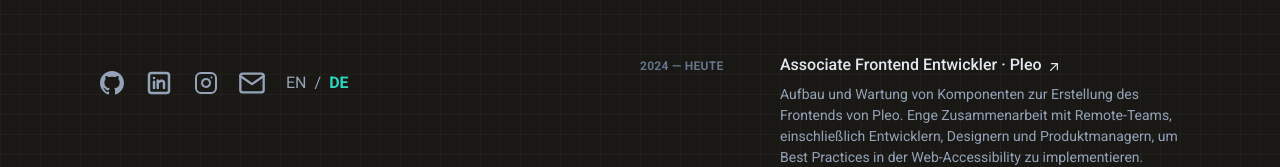
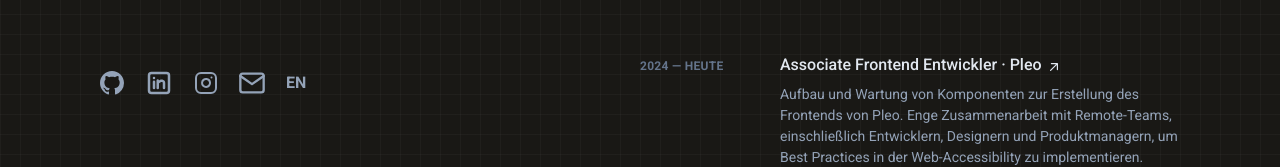
Before and after one commit to notkoyo/kaide, a Next.js app: page /de in a window 1280 px wide. Shown: the part 606-773 px from the top of the page. Built offline with nearby package versions, Linux system fonts and the light colour scheme.

Commit message:
refactor: Update language button styles and functionality

```diff
--- a/components/header.tsx
+++ b/components/header.tsx
@@ -1,8 +1,8 @@
 "use client";
 
-import { useRouter } from "next/navigation";
-import { MutableRefObject, useState } from "react";
+import type { MutableRefObject } from "react";
 import { motion } from "framer-motion";
+import LanguageButton from "./ui/language-button";
 
 export default function Header({
   activeSection,
@@ -17,10 +17,6 @@
   projectRef: MutableRefObject<HTMLDivElement | null>;
   language?: "en" | "de";
 }) {
-  const router = useRouter();
-
-  const [textLanguage, setTextLanguage] = useState<string>(language);
-
   return (
     <header className="lg:fixed lg:top-0 lg:flex lg:min-h-screen lg:w-fit lg:flex-col lg:justify-between lg:py-24">
       <motion.div
@@ -237,49 +233,7 @@
             </svg>
           </a>
         </motion.li>
-        <li className="flex flex-row gap-2">
-          <motion.button
-            initial={{ opacity: 0, y: 20 }}
-            animate={{ opacity: 1, y: 0 }}
-            transition={{ duration: 0.7, delay: 0.25 }}
-            onClick={() => {
-              setTextLanguage("en");
-              router.push("/");
-            }}
-            className={`${
-              textLanguage === "en"
-                ? "text-teal-400 font-semibold"
-                : "text-slate-400"
-            } uppercase`}
-          >
-            en
-          </motion.button>
-          <motion.div
-            initial={{ opacity: 0, y: 20 }}
-            animate={{ opacity: 1, y: 0 }}
-            transition={{ duration: 0.7, delay: 0.275 }}
-            className="pointer-events-none"
-          >
-            /
-          </motion.div>
-          <motion.button
-            initial={{ opacity: 0, y: 20 }}
-            animate={{ opacity: 1, y: 0 }}
-            transition={{ duration: 0.7, delay: 0.3 }}
-            onClick={() => {
-              setTextLanguage("de");
-              router.push("/de");
-            }}
-            className={`${
-              textLanguage === "de"
-                ? "text-teal-400 font-semibold"
-                : "text-slate-400"
-            } uppercase`}
-          >
-            de
-          </motion.button>
-          <div className="text-transparent">.</div>
-        </li>
+        <LanguageButton language={language} />
       </ul>
     </header>
   );
--- /dev/null
+++ b/components/ui/language-button.tsx
@@ -0,0 +1,29 @@
+"use client";
+
+import { useRouter } from "next/navigation";
+import { motion } from "framer-motion";
+
+export default function LanguageButton({
+  language = "en",
+}: {
+  language?: "en" | "de";
+}) {
+  const router = useRouter();
+
+  return (
+    <li className="flex flex-row gap-2" title="Language">
+      <motion.button
+        initial={{ opacity: 0, y: 20 }}
+        animate={{ opacity: 1, y: 0 }}
+        transition={{ duration: 0.7, delay: 0.25 }}
+        onClick={() => {
+          language === "en" ? router.push("/de") : router.push("/");
+        }}
+        className={`text-slate-400 hover:text-teal-400 font-semibold uppercase transition-colors duration-300`}
+      >
+        {language === "en" ? "de" : "en"}
+      </motion.button>
+      <span className="text-transparent">.</span>
+    </li>
+  );
+}
```
